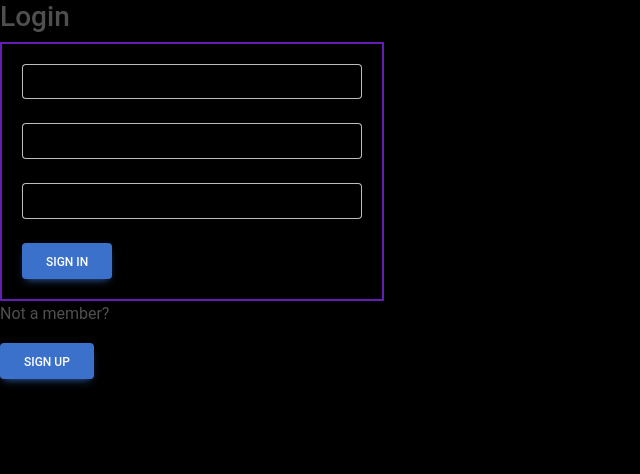
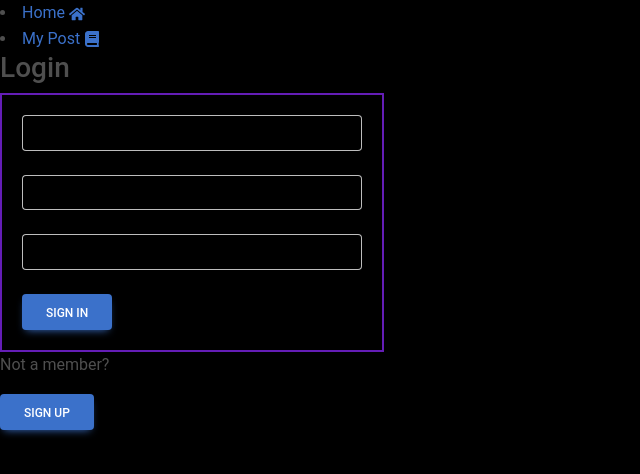
Before and after one commit to Jaylenwilson/Prody-Client, a React (Create React App) app: page /login in a window 1280 px wide. Shown: the top 474 px of the page, without its empty margins (0-640 px from the left). Built offline with nearby package versions, Linux system fonts and the light colour scheme.

Commit message:
view my post is up and working the issue was i was entering the endpoint manually into the browser which caused the page to refresh so the user id prop was cleared fixed by creating navbar and libk to the mypost page now wforking on edit and delete post

```diff
--- a/src/App.css
+++ b/src/App.css
@@ -63,3 +63,9 @@ body {
         transition: 'all easeOut 300ms';
         text-transform: 'uppercase';
 }
+
+#navbar {
+  display: inline;
+  background-color: white;
+  text-decoration: none;
+}
--- a/src/App.tsx
+++ b/src/App.tsx
@@ -65,6 +65,7 @@ const App: React.FunctionComponent = () => {
     <>
       {/* <SideBar /> */}
       <Router>
+        <SideBar sessionToken={sessionToken} />
         <Routes>
           <Route path='/' element={
             <Landing user={user} setUser={setUser} closeModal={closeModal} toggleModal={toggleModal} isOpen={isOpen} sessionToken={sessionToken}
--- a/src/sidebar/SideBar.tsx
+++ b/src/sidebar/SideBar.tsx
@@ -4,14 +4,21 @@ import Home from '../components/Home';
 import { Routes, Route, Link } from 'react-router-dom';
 import { Nav, NavItem } from 'reactstrap';
 import { render } from '@testing-library/react';
+import * as FaIcons from 'react-icons/fa';
+import { Props } from '../App'
 
 export interface SideBarProps {
+    sessionToken: Props['sessionToken']
+}
+
+
+export interface SideBarState {
     toggleSidebar: boolean,
     route: string,
     isLoggedIn: boolean
 }
 
-export class Sidebar extends React.Component<{}, SideBarProps> {
+export class Sidebar extends React.Component<SideBarProps, SideBarState> {
     constructor(props: SideBarProps) {
         super(props)
 
@@ -22,50 +29,7 @@ export class Sidebar extends React.Component<{}, SideBarProps> {
         }
     }
 
-    styles = {
-        bmBurgerButton: {
-            position: 'fixed',
-            width: '36px',
-            height: '30px',
-            left: '36px',
-            top: '36px'
-        },
-        bmBurgerBars: {
-            background: '#373a47'
-        },
-        bmBurgerBarsHover: {
-            background: '#a90000'
-        },
-        bmCrossButton: {
-            height: '24px',
-            width: '24px'
-        },
-        bmCross: {
-            background: '#bdc3c7'
-        },
-        bmMenuWrap: {
-            position: 'fixed',
-            height: '100%'
-        },
-        bmMenu: {
-            background: '#373a47',
-            padding: '2.5em 1.5em 0',
-            fontSize: '1.15em'
-        },
-        bmMorphShape: {
-            fill: '#373a47'
-        },
-        bmItemList: {
-            color: '#b8b7ad',
-            padding: '0.8em'
-        },
-        bmItem: {
-            display: 'inline-block'
-        },
-        bmOverlay: {
-            background: 'rgba(0, 0, 0, 0.3)'
-        },
-    }
+
 
     displaySideBar = () => {
         if (this.state.route !== '/') {
@@ -79,16 +43,14 @@ export class Sidebar extends React.Component<{}, SideBarProps> {
 
     render(): React.ReactNode {
         return (
-            <Menu styles={this.styles} isOpen={true}>
-                <div>
-                    <NavItem>
-                        <Link className="link" to="/home"  >Home</Link>
-                    </NavItem>
-                    <NavItem>
-                        <Link className="link" to="/myposts">My Posts</Link>
-                    </NavItem>
-                </div>
-            </Menu>
+            <div id="navbar">
+                <li>
+                    <Link to="/home">Home <FaIcons.FaHome /> </Link>
+                </li>
+                <li>
+                    <Link to="/mypost">My Post <FaIcons.FaBook /></Link>
+                </li>
+            </div>
         )
     }
 }
```
